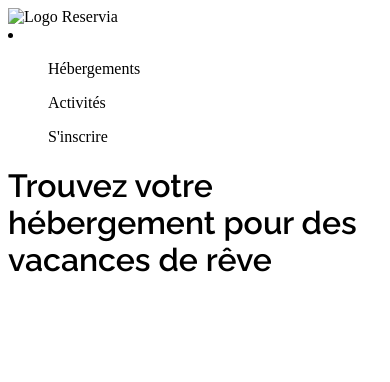
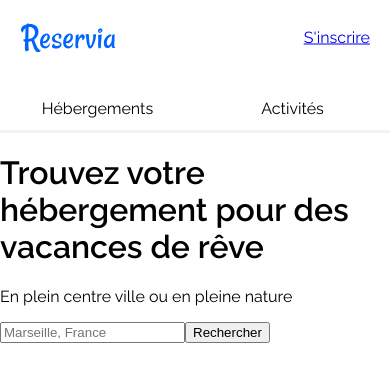
Before and after one commit to audreybelhoste/AudreyBelhoste_2_22012021, a plain HTML site: page index.html in a window 390 px wide. Drawn offline with Linux system fonts and the light colour scheme.

Commit message:
main nav wip

```diff
--- a/index.html
+++ b/index.html
@@ -4,19 +4,34 @@
         <link rel="stylesheet" href="main.css">
         <link href="https://fonts.googleapis.com/css2?family=Raleway:wght@400;600&display=swap" rel="stylesheet">
         <meta charset="utf-8" />
-        <title>Titre</title>
+        <meta http-equiv="X-UA-Compatible" content="IE=edge">
+        <meta name="viewport" content="width=device-width, initial-scale=1.0, maximum-scale=1.0, user-scalable=no">
+        <meta name="HandheldFriendly" content="True">
+        <meta name="MobileOptimized" content="320">
+        <title>Reservia</title>
     </head>
 
     <body>
-        <nav>
-            <img src="AudreyBelhoste_2_04012021/images/logo/Reservia.svg" alt="Logo Reservia">
-            <li>
-                <ul>Hébergements</ul>
-                <ul>Activités</ul>
-                <ul>S'inscrire</ul>
-            </li>
-        </nav>
+        <header class="mainHeader">
+            <nav class="mainNav">
+                <img class="logo" src="images/logo/Reservia.svg" alt="Logo Reservia">
+                <div class="mainNav__wrapper">
+                    <ul>
+                        <li><a>Hébergements</a></li>
+                        <li><a>Activités</a></li>
+                    </ul>
+                    <a href="#" class="signIn">S'inscrire</a>
+                </div>
+            </nav>
+        </header>
         <h1>Trouvez votre hébergement pour des vacances de rêve</h1>
+        <p>En plein centre ville ou en pleine nature</p>
+
+        <div class="search">
+            <i class="fas fa-map-marker-alt"></i>
+            <input type="text" class="searchTerm" placeholder="Marseille, France">
+            <button type="submit" class="searchButton">Rechercher</button>
+        </div>
 
     </body>
 </html>
--- a/main.css
+++ b/main.css
@@ -1,3 +1,124 @@
+body {
+    font-family: 'Raleway', sans-serif;
+    max-width: 1320px;
+    margin: auto;
+}
+
+.mainHeader{
+    padding: 0 20px;
+}
+
+.mainNav{
+    display: flex;
+    align-items: center;
+    justify-content: space-between;
+}
+
+ul, .mainNav__wrapper{
+    display: flex;
+    align-items: center;
+    margin: 0;
+}
+
+.mainNav__wrapper>ul>li{
+    margin-right: 20px;
+}
+
+.mainNav__wrapper>ul>li>a{
+    position: relative;
+    padding: 40px 20px;
+    display: block;
+}
+
+.mainNav__wrapper>ul>li>a:hover{
+    color: #0065FC;
+}
+
+.mainNav__wrapper>ul>li>a:after{
+    content: "";
+    display: block;
+    position: absolute;
+    top: 0;
+    height: 3px;
+    width: 0;
+    background: #0065FC;
+    left: 0;
+    transition: all 0.3s ease;
+}
+
+.mainNav__wrapper>ul>li>a:hover:after{
+    width: 100%;
+    color:
+}
+
+li{
+    list-style: none;
+}
+
 h1{
-    font-family: 'Raleway', sans-serif;
+
 }
+
+.search{
+    display: flex;
+}
+
+.searchTerm{
+
+}
+
+@media screen and (max-width: 640px) {
+    .mainNav{
+        display: block;
+    }
+
+    .mainHeader{
+        position: relative;
+        padding: 15px 0 0;
+    }
+
+    .logo{
+        padding-left: 20px;
+    }
+
+    .signIn{
+        position: absolute;
+        top: 37px;
+        right: 20px;
+        transform: translateY(-50%);
+    }
+
+    .mainNav__wrapper>ul{
+        padding: 0;
+        width: 100%;
+    }
+
+    .mainNav__wrapper>ul>li{
+        width: 50%;
+        margin: 0;
+    }
+
+    .mainNav__wrapper>ul>li>a{
+        text-align: center;
+        padding: 35px 20px 15px;
+    }
+
+    .mainNav__wrapper>ul>li>a:after{
+        bottom: 0;
+        top: auto;
+        z-index: 2;
+    }
+
+    .mainNav__wrapper>ul>li>a:before{
+        z-index: 1;
+        content: "";
+        display: block;
+        position: absolute;
+        bottom: 0;
+        height: 3px;
+        width: 100%;
+        background: #F2F2F2;
+        left: 0;
+        transition: all 0.3s ease;
+    }
+}
```
